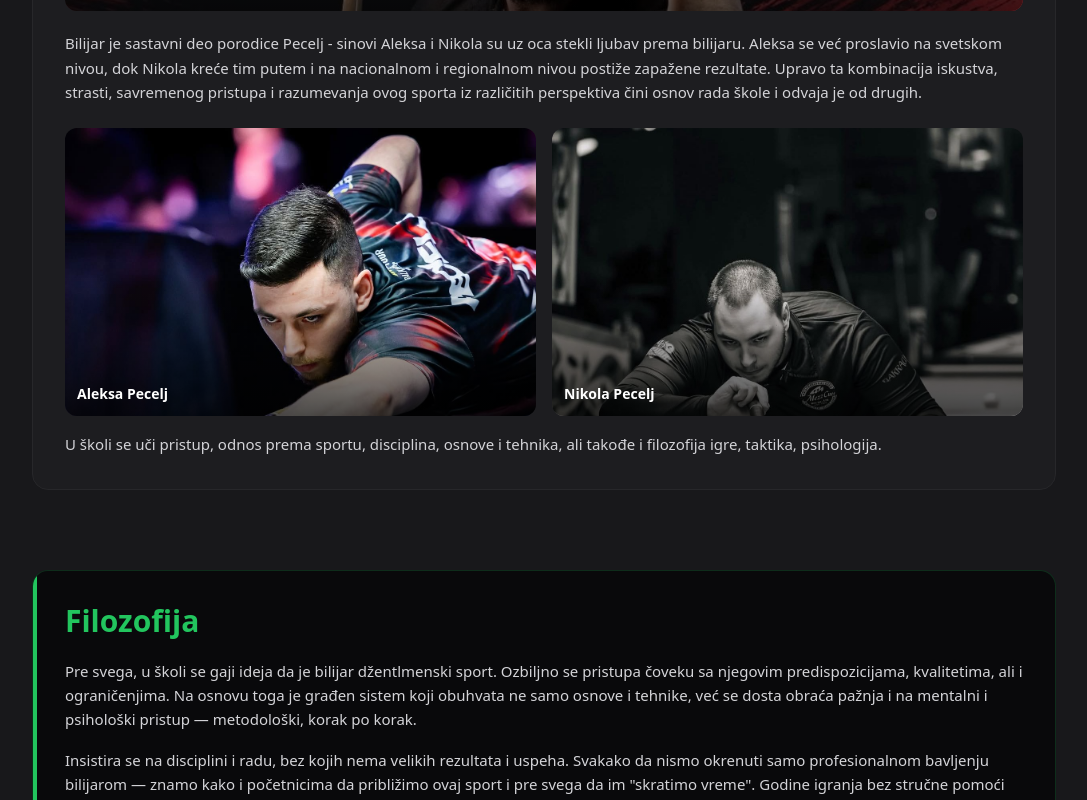
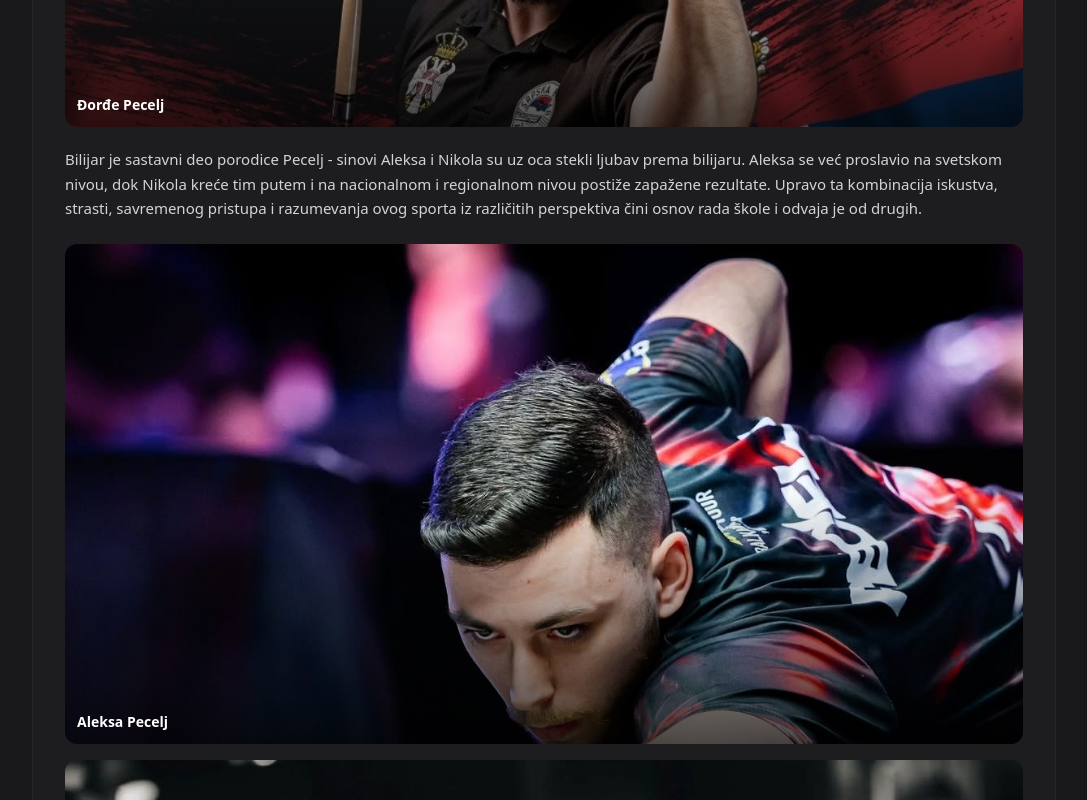
Before and after one commit to miapecelj/skola-bilijara-pecelj, a React (Vite) app: page / in a window 1280 px wide. Shown: the part 1460-2260 px from the top of the page, without its empty margins (96-1183 px from the left). Built offline with nearby package versions, Linux system fonts and the light colour scheme; no server answers.

Commit message:
Make all photos in O školi section full width stacked
https://claude.ai/code/session_01Gd4SygAjEYsfV9UmhpGbm9

```diff
--- a/src/components/AboutSection.jsx
+++ b/src/components/AboutSection.jsx
@@ -106,7 +106,7 @@ export default function AboutSection() {
                             ko želi da podeli znanja i iskustva koje je sticao tokom godina.
                         </p>
 
-                        <div className="mt-5 relative w-full h-96 rounded-xl overflow-hidden">
+                        <div className="mt-5 relative w-full h-[500px] rounded-xl overflow-hidden">
                             <img
                                 src={trenerImg}
                                 alt="Đorđe Pecelj - trener"
@@ -124,8 +124,8 @@ export default function AboutSection() {
                             različitih perspektiva čini osnov rada škole i odvaja je od drugih.
                         </p>
 
-                        <div className="mt-6 flex flex-col sm:flex-row gap-4">
-                            <div className="relative flex-1 h-72 rounded-xl overflow-hidden">
+                        <div className="mt-6 flex flex-col gap-4">
+                            <div className="relative w-full h-[500px] rounded-xl overflow-hidden">
                                 <img
                                     src={aleksaImg1}
                                     alt="Aleksa Pecelj"
@@ -134,7 +134,7 @@ export default function AboutSection() {
                                 <div className="absolute inset-0 bg-gradient-to-t from-black/70 via-transparent to-transparent" />
                                 <p className="absolute bottom-3 left-3 text-white font-semibold text-sm">Aleksa Pecelj</p>
                             </div>
-                            <div className="relative flex-1 h-72 rounded-xl overflow-hidden">
+                            <div className="relative w-full h-[500px] rounded-xl overflow-hidden">
                                 <img
                                     src={nikolaImg}
                                     alt="Nikola Pecelj"
```
